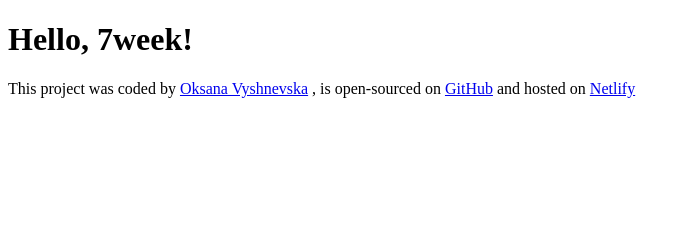
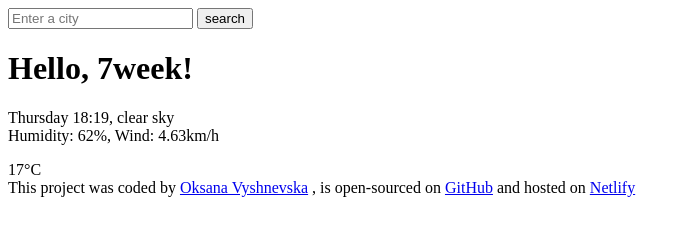
Before and after one commit to OksiVysh/7week, a plain HTML site: page index.html in a window 1280 px wide. Shown: the whole page, without its empty margins (0-690 px from the left). Drawn offline with Linux system fonts and the light colour scheme.

Commit message:
added html

```diff
--- a/index.html
+++ b/index.html
@@ -6,7 +6,17 @@
     <title>Hello, 7week!</title>
   </head>
   <body>
-    <h1>Hello, 7week!</h1>
+    <header>
+      <form>
+        <input type="search" placeholder="Enter a city" required />
+        <input type="submit" value="search" />
+      </form>
+    </header>
+    <div>
+      <h1>Hello, 7week!</h1>
+      <p>Thursday 18:19, clear sky <br />Humidity: 62%, Wind: 4.63km/h</p>
+    </div>
+    <div>17°C</div>
   </body>
   <footer>
     This project was coded by
@@ -16,5 +26,4 @@
     hosted on
     <a href="https://meteo-7week.netlify.app/" target="_blank">Netlify</a>
   </footer>
-  <script></script>
 </html>
```
Also changed, not shown: 1 other file.
